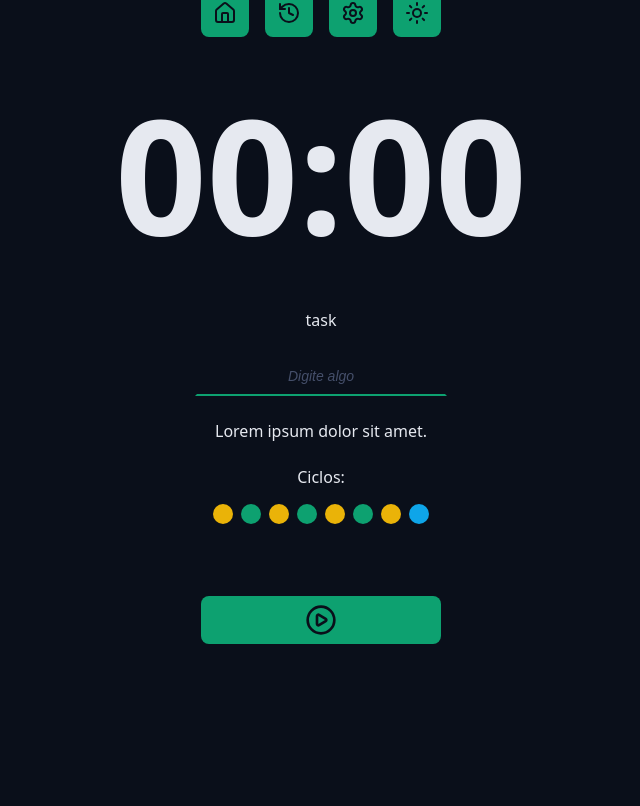
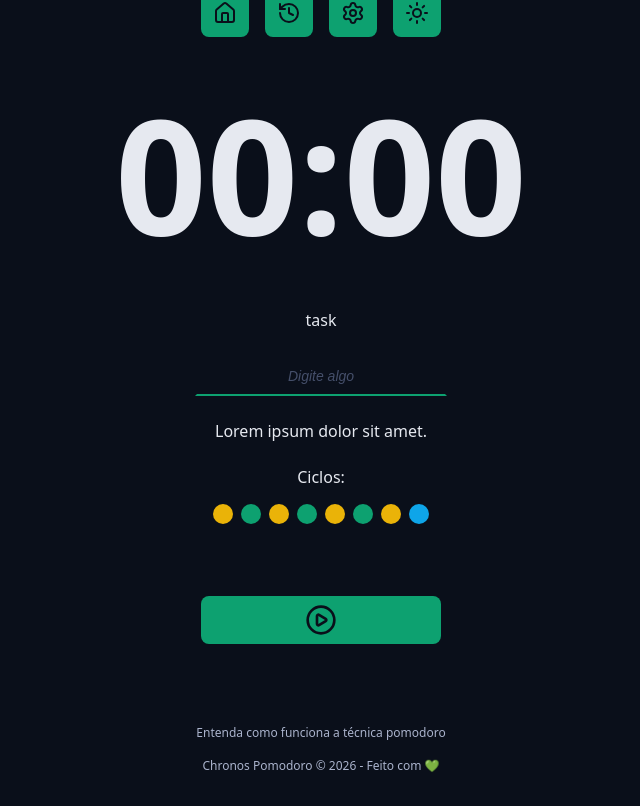
Before and after one commit to J0ax771zz/chronos-pomodoro, a React (Vite) app: page / in a window 1280 px wide. Shown: the part 232-1038 px from the top of the page, without its empty margins (319-959 px from the left). Before the commit the page ends 956 px from the top, so only its background shows below. Built offline with nearby package versions, Linux system fonts and the light colour scheme.

Commit message:
Creating the Footer component

```diff
--- a/src/App.tsx
+++ b/src/App.tsx
@@ -9,6 +9,7 @@
 import Cycles from "./components/Cycles";
 import DefaultButton from "./components/DefaultButton";
 import { PlayCircleIcon } from "lucide-react";
+import Footer from "./components/Footer";
 
 function App() {
   return (
@@ -49,6 +50,10 @@
           </div>
         </form>
       </Container>
+
+      <Container>
+        <Footer />
+      </Container>
     </>
   );
 }
--- /dev/null
+++ b/src/components/Footer/index.tsx
@@ -0,0 +1,16 @@
+import styles from './styles.module.css'
+
+
+
+function Footer() {
+    return <footer className={styles.footer}>
+        <a href="">
+            Entenda como funciona a técnica pomodoro
+        </a>
+        <a href="">
+            Chronos Pomodoro &copy; {new Date().getFullYear()} - Feito com 💚
+        </a>
+    </footer>;
+}
+
+export default Footer;
--- /dev/null
+++ b/src/components/Footer/styles.module.css
@@ -0,0 +1,18 @@
+.footer {
+    display: flex;
+    flex-direction: column;
+    align-items: center;
+    justify-content: center;
+    text-decoration: none;
+    gap: 1.6rem;
+}
+
+.footer a {
+    font-size: 1.2rem;
+    color: var(--text-muted);
+    text-decoration: none;
+}
+
+.footer a:hover {
+    text-decoration: underline;
+}
```
